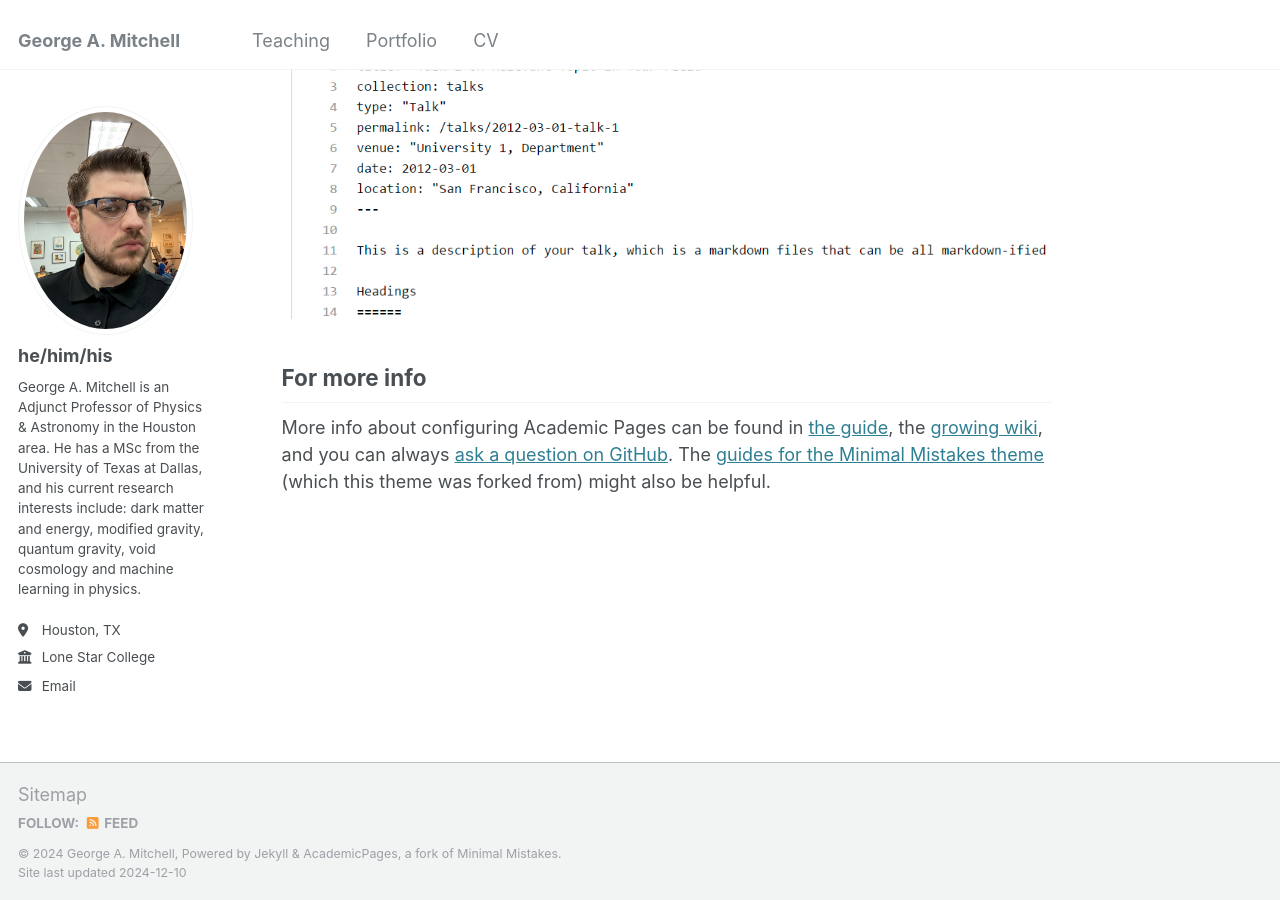
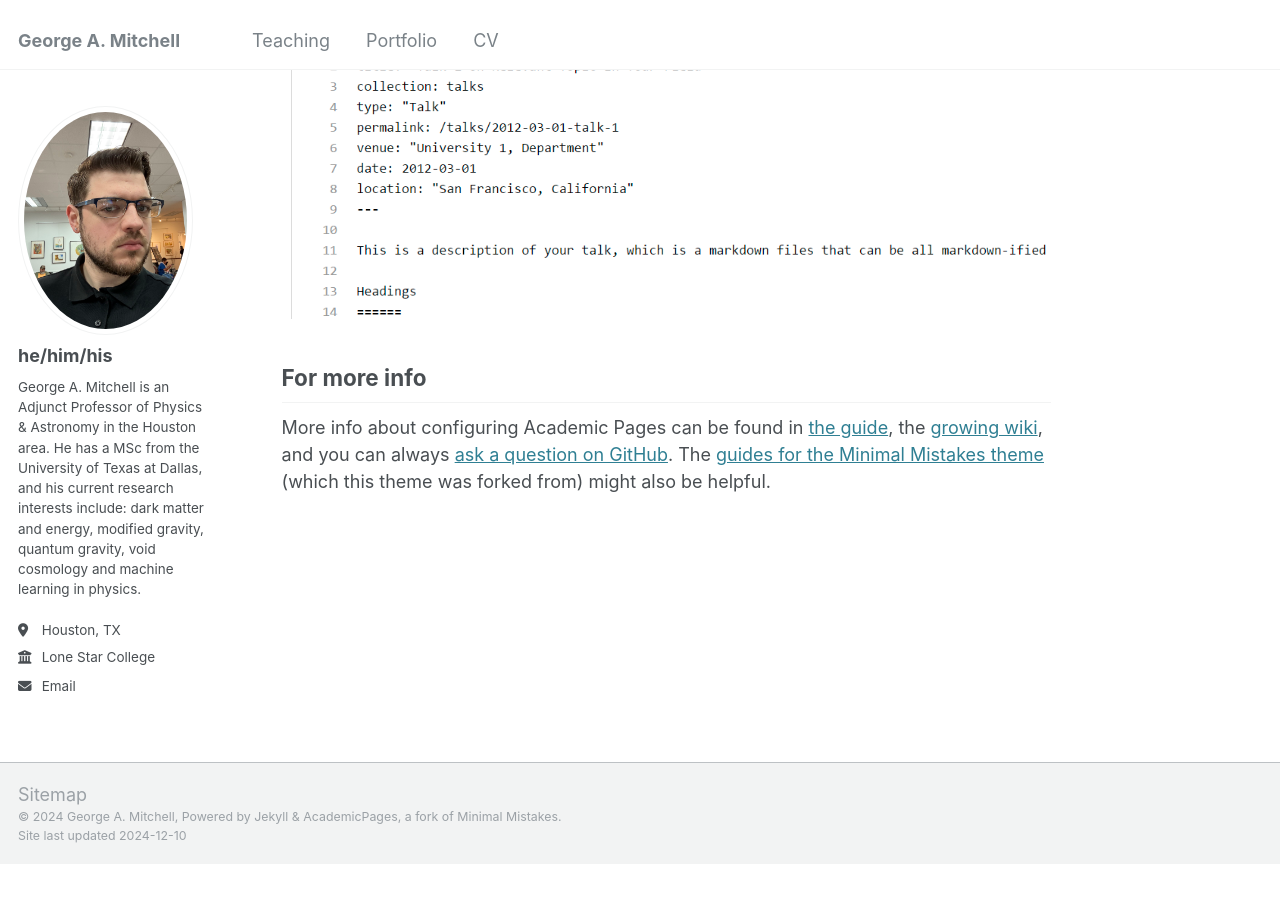
Before and after one commit to ga-mitchell/ga-mitchell.github.io, a Jekyll site: the page built from _pages/about.md, in a window 1280 px wide and 900 px high, scrolled down 2643 px. Built offline with Jekyll 4.4.1, drawn with Linux system fonts in a browser that asks for light colours; after the commit the page ends 3506 px from its top, so only the background shows below that.

Commit message:
Update _config.yml

```diff
--- a/_config.yml
+++ b/_config.yml
@@ -103,7 +103,7 @@ comments:
   facebook:
     appid                :
     num_posts            : # 5 (default)
-    colorscheme          : # "light" (default), "dark"
+    colorscheme          : "dark" # "light" (default), "dark"
 staticman:
   allowedFields          : ['name', 'email', 'url', 'message']
   branch                 : "gh-pages" # "master", "gh-pages"
@@ -121,7 +121,7 @@ staticman:
       options:
         format           : "iso8601" # "iso8601" (default), "timestamp-seconds", "timestamp-milliseconds"
 atom_feed:
-  hide                   : false     # change to true to hide the RSS feed in the footer
+  hide                   : true     # change to true to hide the RSS feed in the footer
   path                   : # blank (default) uses feed.xml
 
 
```
